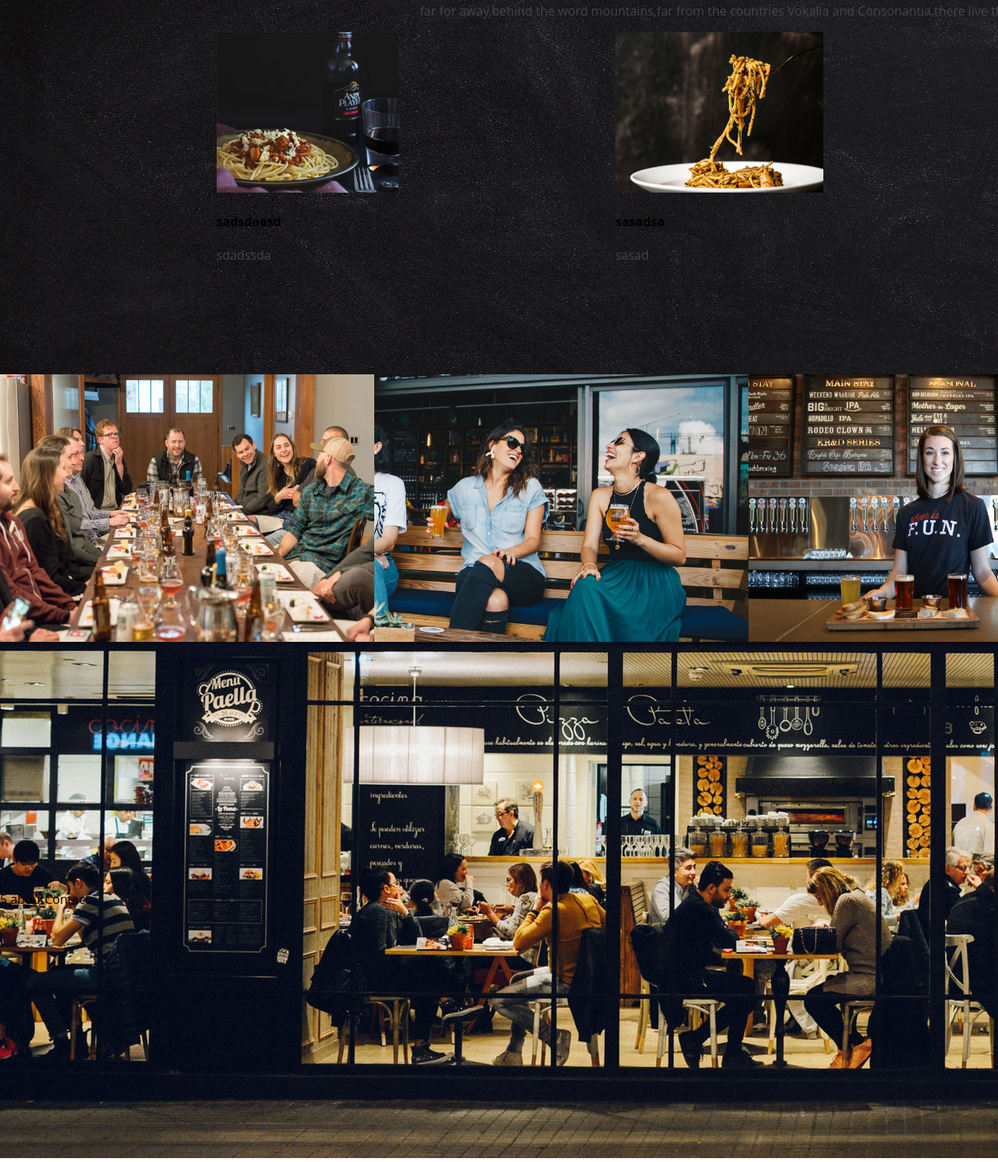
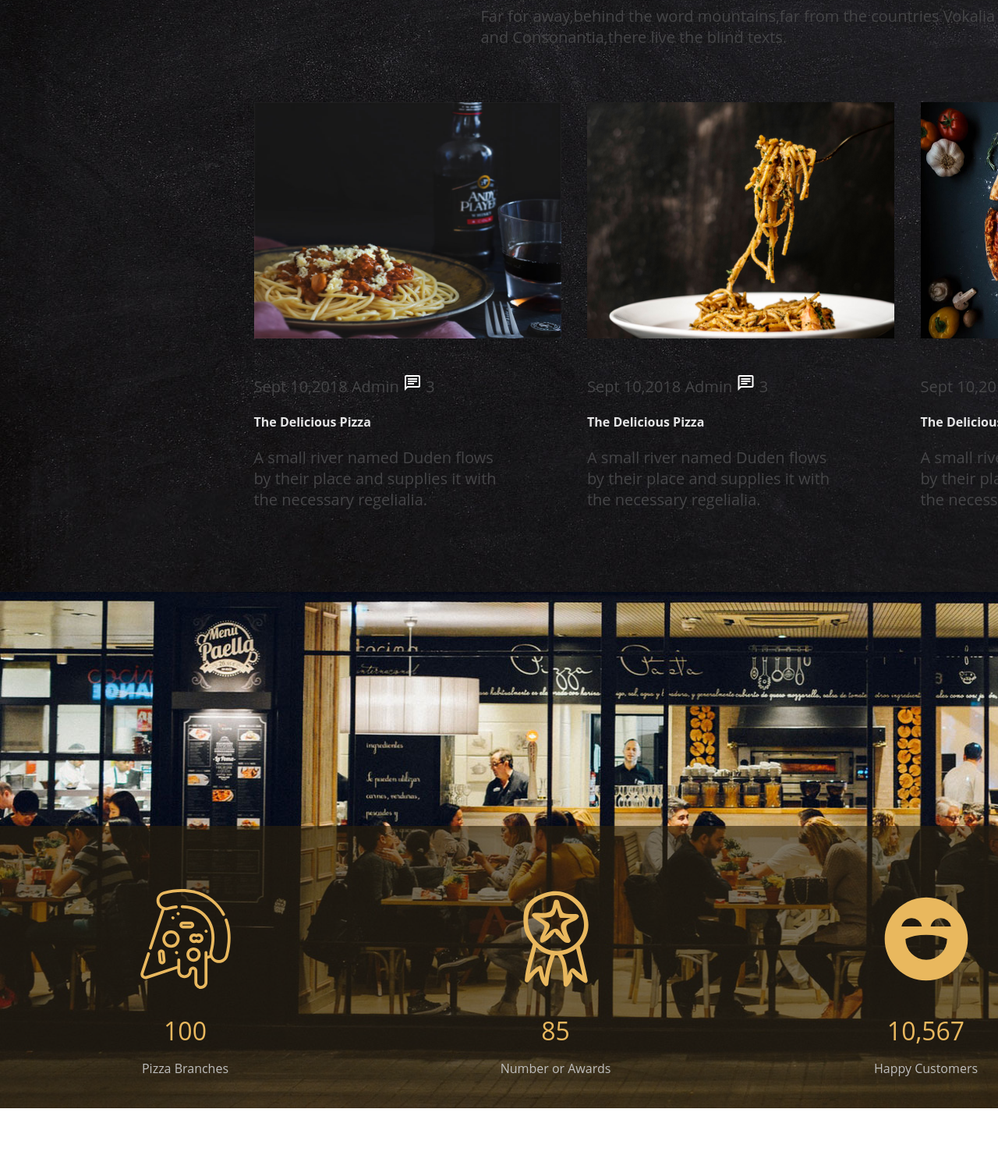
Before and after one commit to vartass/webpack-PIZZA, a website built with webpack: page src/template.html in a window 1280 px wide. Shown: the part 1878-3368 px from the top of the page at 78% size. After the commit the page ends 3304 px from the top, so only its background shows below. Built offline with nearby package versions, Linux system fonts and the light colour scheme; files whose address does not match are found by name.

Commit message:
blogKirill 1,2 100% done 1.09.2022

```diff
--- a/src/styles/_blogKirill.scss
+++ b/src/styles/_blogKirill.scss
@@ -1,8 +1,9 @@
-@import url('https://fonts.googleapis.com/css2?family=Montserrat:wght@500&display=swap');
-
+.material-symbols-outlined{
+  color: white;
+}
 .blogStart {
-  width: 1920px;
-  height: 575px;
+  width: 1900px;
+  height: 854px;
   background-image: url("~assets/img/bg_4.jpg");
   display: flex;
   flex-wrap: wrap;
@@ -12,38 +13,101 @@
 
 .blogStart h1 {
   text-transform: uppercase;
-  color: azure;
+  color: #fdfdfd;
   font-family: 'Montserrat', sans-serif;
 }
 
-.blogStart p{
+.blogStart p {
   color: #454547;
+  width: 667px;
+  font-size: 20px;
+  //margin-top: 20px;
+  //margin-bottom: 100px;
+}
+
+.blogStart p:last-child {
+  color: #454547;
+  width: 333px;
 }
 
 .blogStartImg {
-  width: 1920px;
+  width: 1249px;
   height: auto;
   display: flex;
-  justify-content: space-evenly;
+  justify-content: space-between;
+}
+
+.blogStartImg div {
+  width: 394px;
 }
 
 .blogStartImg img {
-  width: auto;
-  height: 206px;
+  width: 394px;
+  height: 303px;
+  margin-top: 50px;
+  margin-bottom: 20px;
+}
+
+.blogStartImg h4 {
+  color: #e5e5e6;
 }
 
 .blogEnd {
-  width: 1920px;
-  height: 662px;
+  width: 1900px;
+  height: 310px;
   display: flex;
-  flex-wrap: wrap;
+  position: absolute;
+  z-index: 1;
+  top: 940px
 }
+
 .blogEnd img {
   width: 480px;
-  height: auto;
+  height: 310px;
 
 }
+
 .blogFinish img {
-  width: 1920px;
+  width: 1900px;
   height: 662px;
+
 }
+
+.blogFinish {
+  position: absolute;
+}
+
+.blogFinishYellow {
+  width: 1900px;
+  height: 362px;
+  position: absolute;
+  top: 300px;
+  background-color: rgba(45, 34, 12, 0.61);
+  display: flex;
+  align-items: center;
+}
+
+.blogFinishYellow div {
+  width: 500px;
+  height: 200px;
+  color: white;
+  display: flex;
+  flex-direction: column;
+  justify-content: space-between;
+  align-items: center;
+}
+
+.blogFinishYellow img {
+  width: 128px;
+  height: 128px;
+}
+
+.blogFinishYellow p:first-of-type {
+  font-size: xx-large;
+  color: #e9b85e;
+  margin-bottom: 0;
+}
+
+.blogFinishYellow p {
+  color: #bebebe;
+}
--- a/src/styles/index.scss
+++ b/src/styles/index.scss
@@ -1,7 +1,10 @@
 @font-face {
   font-family: 'Open Sans', sans-serif;
+  font-family: 'Montserrat', sans-serif;
+
   //src: url('../fonts/Inter.ttf');
 }
+@import url('https://fonts.googleapis.com/css2?family=Montserrat:wght@500&display=swap');
 
 @import 'variables';
 @import 'mainContainer';
--- a/src/template.html
+++ b/src/template.html
@@ -4,7 +4,8 @@
   <meta charset="utf-8"/>
   <meta name="viewport" content="width=device-width, initial-scale=1.0"/>
   <meta http-equiv="x-ua-compatible" content="ie=edge"/>
-
+  <link rel="stylesheet"
+        href="https://fonts.googleapis.com/css2?family=Material+Symbols+Outlined:opsz,wght,FILL,GRAD@20,300,1,-25"/>
   <title><%= htmlWebpackPlugin.options.title %></title>
 </head>
 
@@ -211,26 +212,35 @@
   <div class="blog">4 blog
     <div class="blogStart">
       <h1>recent from blog</h1>
-      <p>far for away,behind the word mountains,far from the countries Vokalia and Consonantia,there live the blind
+      <p>Far for away,behind the word mountains,far from the countries Vokalia and Consonantia,there live the blind
         texts.</p>
       <div class="blogStartImg">
         <div>
           <img src="assets/img/image_1.jpg">
-          <!--        data-->
-          <h4>sadsdaasd</h4>
-          <p>sdadssda</p>
+          <p>
+            <time>Sept 10,2018</time>
+            Admin <span class="material-symbols-outlined">chat</span> 3
+          </p>
+          <h4>The Delicious Pizza</h4>
+          <p>A small river named Duden flows by their place and supplies it with the necessary regelialia.</p>
         </div>
         <div>
           <img src="assets/img/image_2.jpg">
-          <!--        data-->
-          <h4>sasadsa</h4>
-          <p>sasad</p>
+          <p>
+            <time>Sept 10,2018</time>
+            Admin <span class="material-symbols-outlined">chat</span> 3
+          </p>
+          <h4>The Delicious Pizza</h4>
+          <p>A small river named Duden flows by their place and supplies it with the necessary regelialia.</p>
         </div>
         <div>
           <img src="assets/img/image_3.jpg">
-          <!--        data-->
-          <h4>sasdsad</h4>
-          <p>sadsadsda</p>
+          <p>
+            <time>Sept 10,2018</time>
+            Admin <span class="material-symbols-outlined">chat</span> 3
+          </p>
+          <h4>The Delicious Pizza</h4>
+          <p>A small river named Duden flows by their place and supplies it with the necessary regelialia.</p>
         </div>
       </div>
     </div>
@@ -239,8 +249,32 @@
       <img src="assets/img/gallery-2.jpg">
       <img src="assets/img/gallery-3.jpg">
       <img src="assets/img/gallery-4.jpg">
-      <div class="blogFinish">
-        <img src="assets/img/bg_2.jpg">
+
+    </div>
+    <div class="blogFinish">
+      <img src="assets/img/bg_2.jpg">
+      <div class="blogFinishYellow">
+        <div>
+          <img src="assets/icon/pizzasvg.svg">
+          <p>100</p>
+          <p>Pizza Branches</p>
+        </div>
+        <div>
+          <img src="assets/icon/awards.svg">
+          <p>85</p>
+          <p>Number or Awards</p>
+        </div>
+        <div>
+          <img src="assets/icon/customerhappy.svg">
+          <p>10,567</p>
+          <p>Happy Customers</p>
+        </div>
+        <div>
+          <img src="assets/icon/cup.svg">
+          <p>900</p>
+          <p>Staff</p>
+        </div>
+
       </div>
     </div>
   </div>
```
Also changed, not shown: public/icon/awards.svg (added), public/icon/cup.svg (added), public/icon/customerhappy.svg (added), public/icon/pizzasvg.svg (added).
